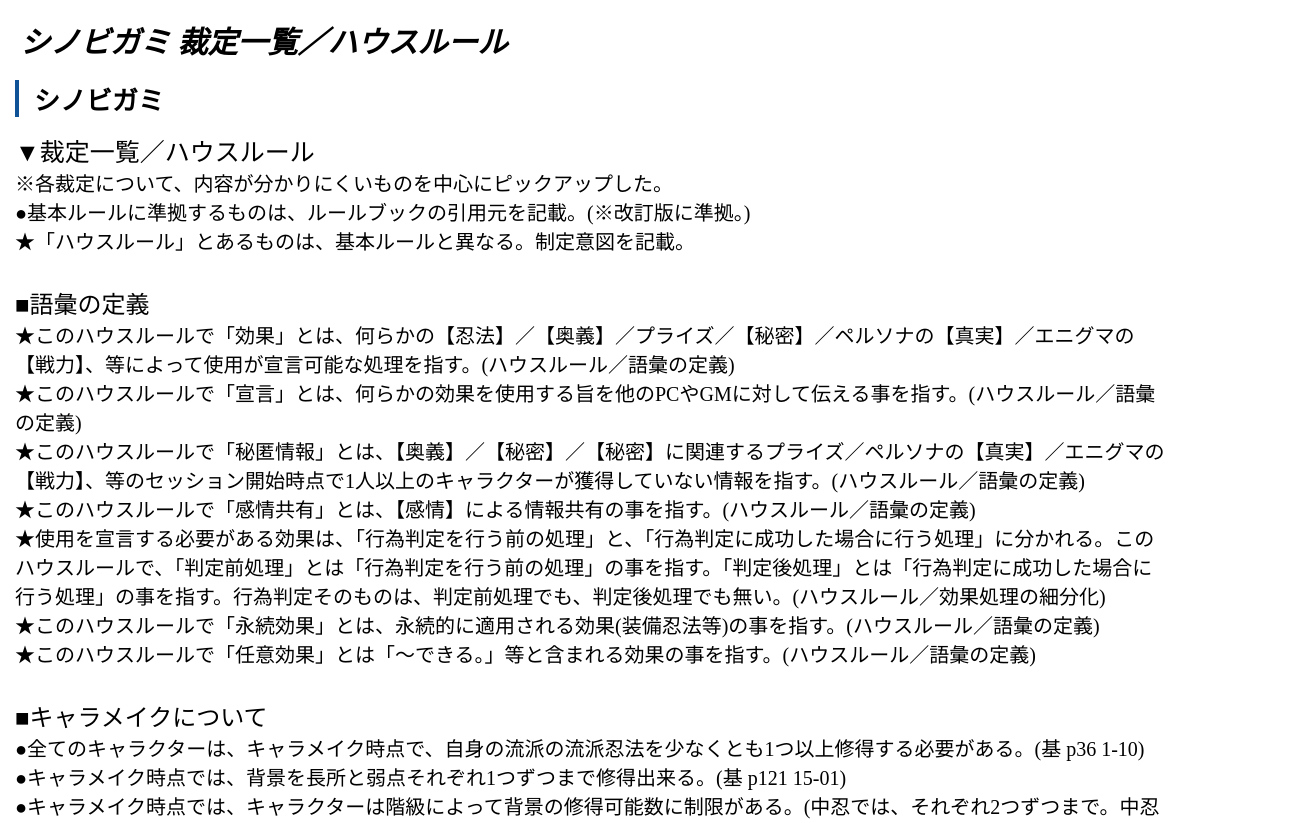
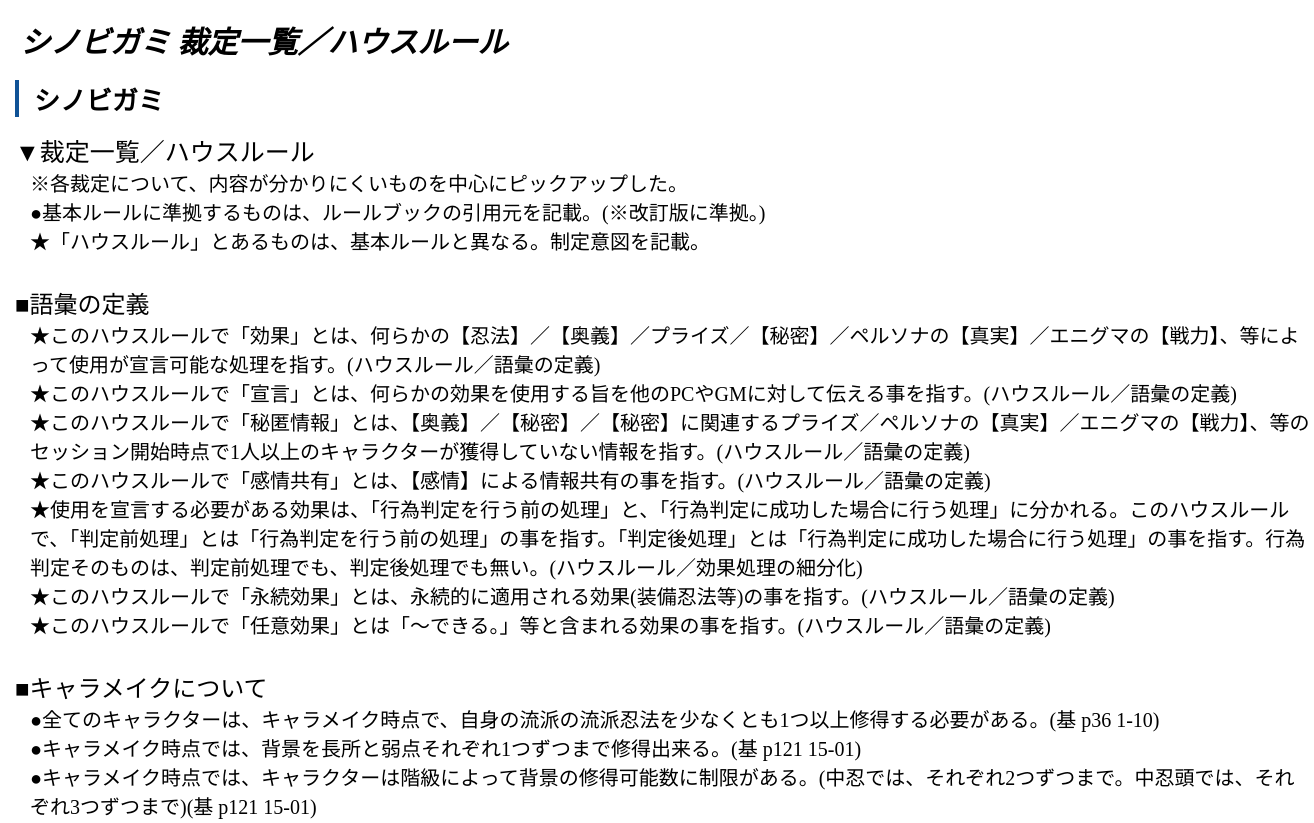
Before and after one commit to tan90-Titan/HouseRules, a plain HTML site: page 裁定一覧／ハウスルール/index.html in a window 1280 px wide. Shown: the top 823 px of the page, 1314 px wide, since content can reach past the window. Drawn offline with Linux system fonts and the light colour scheme.

Commit message:
CSSの調整

```diff
--- a/index.css
+++ b/index.css
@@ -16,9 +16,9 @@
 
 /* メイン */
 .header {
-    width: 90%;
+    width: 100%;
     height: auto;
-    margin: 20px 0 0 20px;
+    margin: 20px 20px 0 20px;
     padding: 0;
     color: #000;
     font-size: 30px;
@@ -28,8 +28,8 @@
     word-break: break-all;
 }
 .gameTitle {
-    width: 90%;
-    margin: 15px 0 0 15px;
+    width: 100%;
+    margin: 15px 15px 0 15px;
     padding: 0 0 0 15px;
     font-size: 26px;
     font-weight: bold;
@@ -39,8 +39,8 @@
     word-break: break-all;
 }
 .mainText {
-    width: 90%;
-    margin: 15px 0 0 30px;
+    width: 100%;
+    margin: 15px 15px 0 30px;
     padding: 0 0 0 15px;
     font-size: 20px;
     border-width: 0 0 0 4px;
@@ -49,36 +49,36 @@
     word-break: break-all;
 }
 .allTitle {
-    width: 90%;
-    margin: 15px 0 0 15px;
+    width: 100%;
+    margin: 15px 15px 0 15px;
     padding: 0;
     font-size: 25px;
     word-break: break-all;
 }
 .blockTitle {
-    width: 90%;
-    margin: 30px 0 0 15px;
+    width: 100%;
+    margin: 30px 15px 0 15px;
     padding: 0;
     font-size: 24px;
     word-break: break-all;
 }
 .baseRule {
-    width: 90%;
-    margin: 0 0 0 15px;
+    width: 100%;
+    margin: 0 15px 0 30px;
     padding: 0;
     font-size: 20px;
     word-break: break-all;
 }
 .houseRule {
-    width: 90%;
-    margin: 0 0 0 15px;
+    width: 100%;
+    margin: 0 15px 0 30px;
     padding: 0;
     font-size: 20px;
     word-break: break-all;
 }
 .normal {
-    width: 90%;
-    margin: 0 0 0 15px;
+    width: 100%;
+    margin: 0 15px 0 30px;
     padding: 0;
     font-size: 20px;
     word-break: break-all;
```
